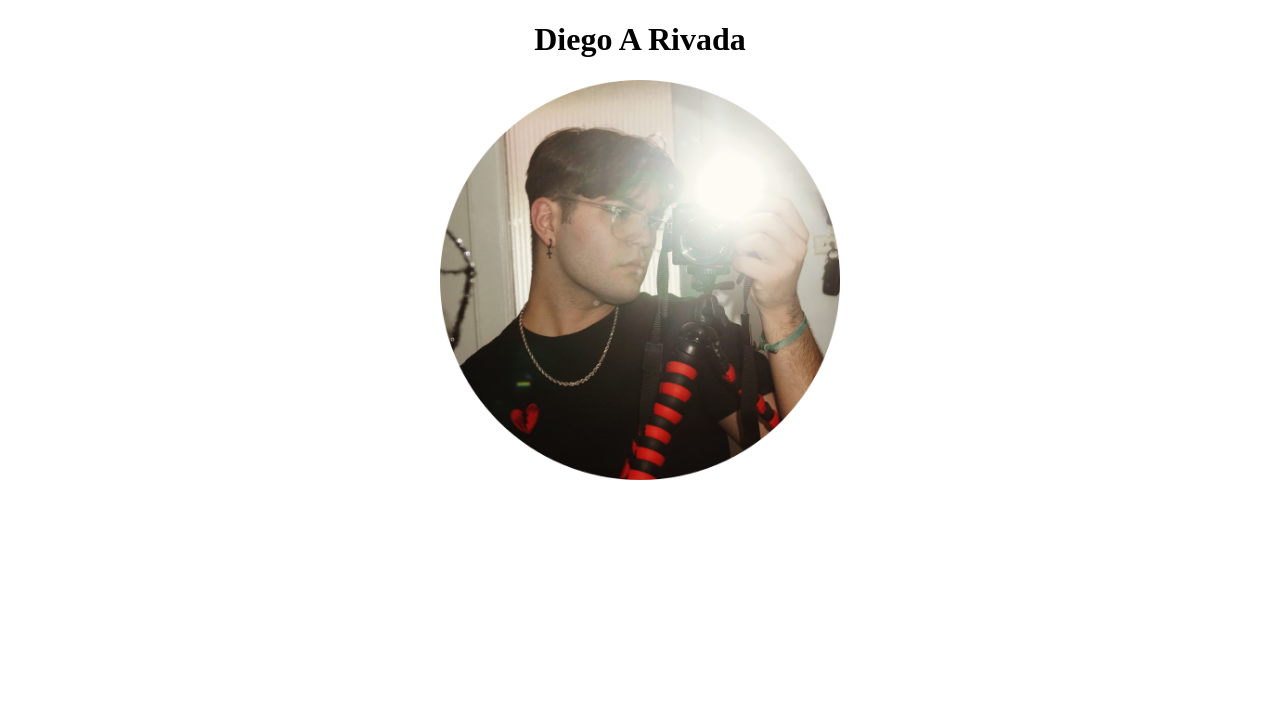
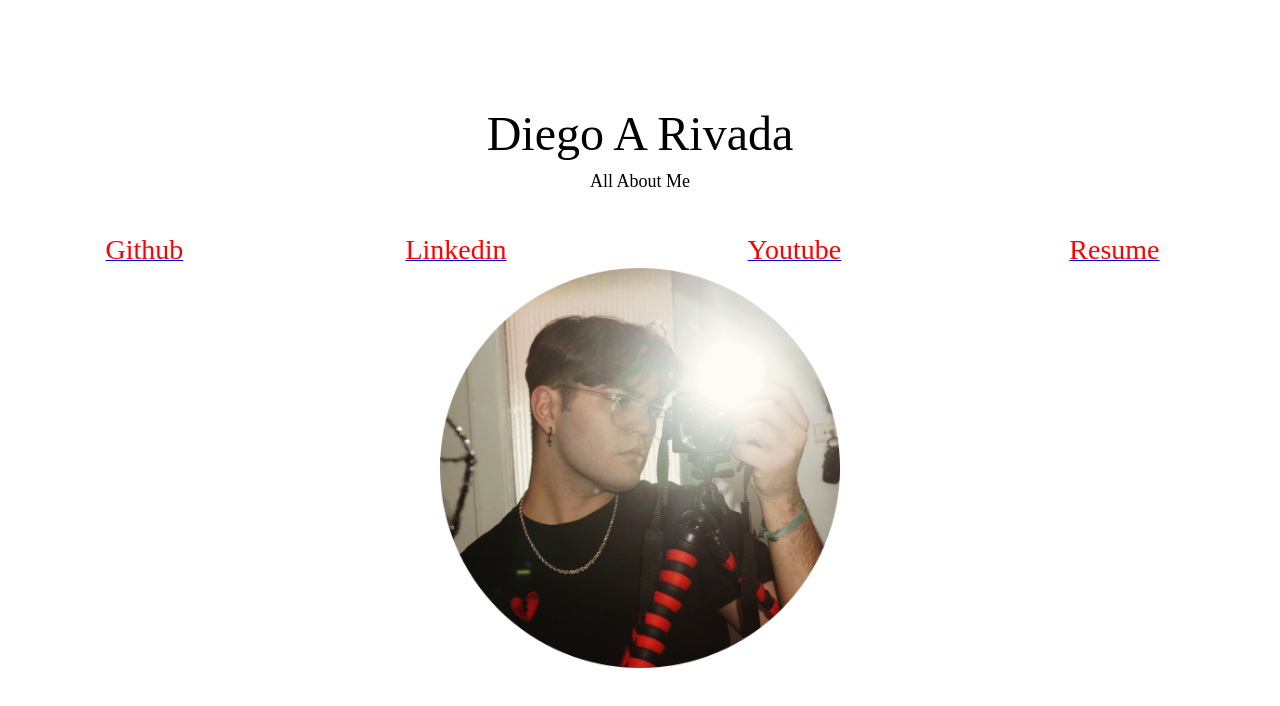
Before and after one commit to diegoarivada/website, a plain HTML site: page index.html in a window 1280 px wide. Drawn offline with Linux system fonts and the light colour scheme.

Commit message:
update 1.3

```diff
--- a/index.css
+++ b/index.css
@@ -1,6 +1,19 @@
+.w3-content{ font-family: Arial, Helvetica, sans-serif !important;
+    background-image: url("va8PRZ.jpg");}
+
+
+
+
+
+
 .center {
     display: block;
     margin-left: auto;
     margin-right: auto;
     width: 50%;
   }
+
+  img {
+    border-radius: 50%;
+
+  }
--- a/index.html
+++ b/index.html
@@ -7,9 +7,54 @@
     <link rel="stylesheet" href="index.css">
     <title>ALL ABOUT ME</title>
 </head>
+<div class="w3-content">
 
+
+    <!-- <img class="mySlides" src="va8PRZ.jpg" alt="custom_html_banner1" style="width:100%">
+    <div
+    style=
+     background-image:"va8PRZ.jpg" ;
+     background-size:cover;
+     padding-top:40px;
+     padding-bottom:100px;">
+   </div> -->
+
+   <div class="vc_row element-row row vc_custom_1478727859541">
+    <div class="wpb_column vc_column_container vc_col-sm-12">
+    <div class="wpb_wrapper">
+    <div class="fw-section hb-fw-599b22a654ae9 without-border no-overlay light-style"></div>
+
+    <div class="row fw-content-wrap">
+    <div class="col-12 nbm">
+    <div id="learning-automated-div" style="text-align: center; font-size: 48px;
+     line-height: 52px; padding: 100px 5px 10px 5px;">
+    <span style="color:#000000;">Diego A Rivada</span></div>
+    <div style="text-align: center; font-size: 18px; line-height: 22px; padding: 0 5px 40px 5px;">
+    <span style="color:#000000;">All About Me</span></div>
+    <div style="text-align: center;">
+    <table border="0" cellpadding="1" cellspacing="1" style="width:100%;">
+     <tbody>
+     <tr>
+     <td><a href="https://github.com/diegoarivada">
+     <span style="color:#ff0000;">
+     <span style="font-size:28px;">Github</span></span></a></td>
+     <td><a href="https://www.linkedin.com/in/diego-rivada-736a32190/">
+     <span style="color:#ff0000;">
+     <span style="font-size:28px;">Linkedin</span></span></a></td>
+     <td><a href="https://www.youtube.com/channel/UCczZZW1eQkX-u-FJtrTQN6g">
+     <span style="color:#ff0000;">
+     <span style="font-size:28px;">Youtube</span></span></a></td>
+     <td><a href="https://drive.google.com/file/d/1czZlgHv51xvkrY8tbR0X7tMwLu1OMpH8/view?usp=sharing">
+    <span style="color:#ff0000;">
+    <span style="font-size:28px;">Resume</span></span></a></td>
+     </tr>
+     </tbody>
+    </table>
+    </div>
+    </div>
+    </div>
+    </div></div></div>
 <body>
-    <center> <h1>Diego A Rivada</h1></center>
     <center><img src="profileRound.png" alt="centered image" height="400" width="400"> </center>
 </body>
 
```
Also changed, not shown: va8PRZ.jpg (added).
